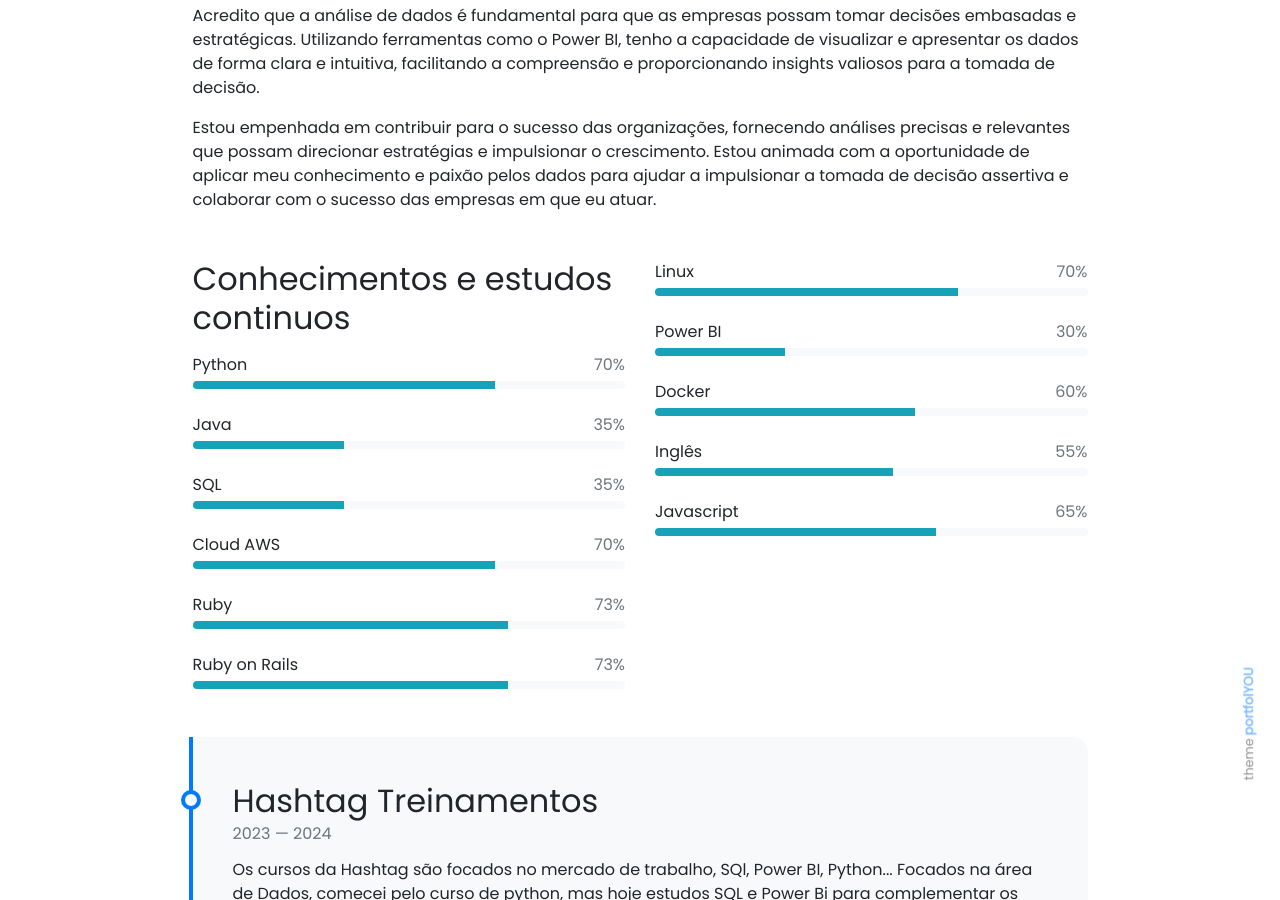
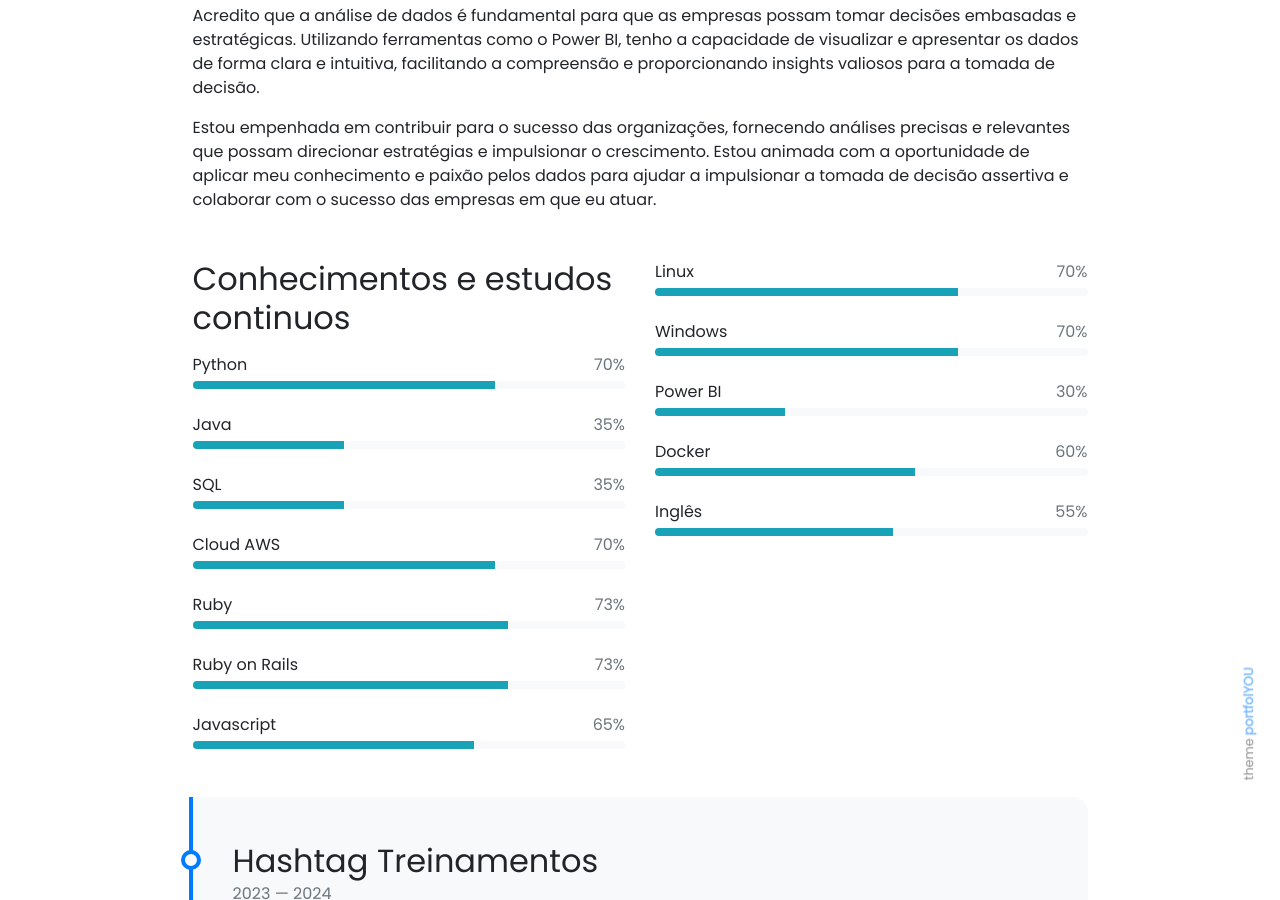
Before and after one commit to Vanessamachado93/Vanessamachado93.github.io, a Jekyll site: the page built from pages/about.md, in a window 1280 px wide and 900 px high, scrolled down 998 px. Built offline with Jekyll 4.4.1, drawn with Linux system fonts in a browser that asks for light colours; nearby versions of some CDN libraries; emoji names are drawn with the system emoji font.

Commit message:
Ajustes nas  skills

```diff
--- a/_data/other-skills.yml
+++ b/_data/other-skills.yml
@@ -1,4 +1,8 @@
 - name: Linux
+  percentage: 70
+  color: info
+
+- name: Windows
   percentage: 70
   color: info
 
@@ -13,7 +17,3 @@
 - name: Inglês
   percentage: 55
   color: info
-
-- name: Javascript
-  percentage: 65
-  color: info
--- a/_data/programming-skills.yml
+++ b/_data/programming-skills.yml
@@ -21,3 +21,7 @@
 - name: Ruby on Rails
   percentage: 73
   color: info
+
+- name: Javascript
+  percentage: 65
+  color: info
```
